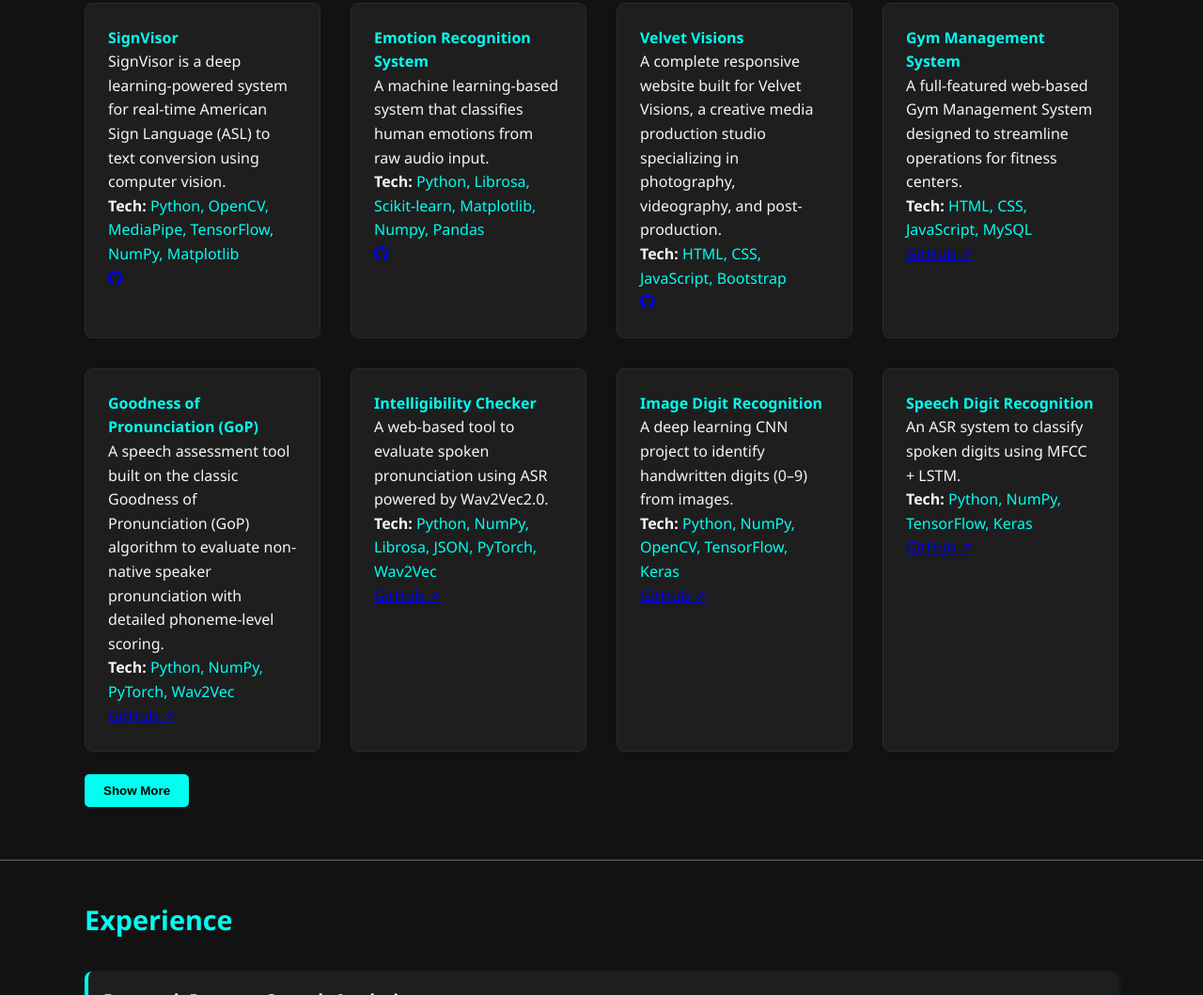
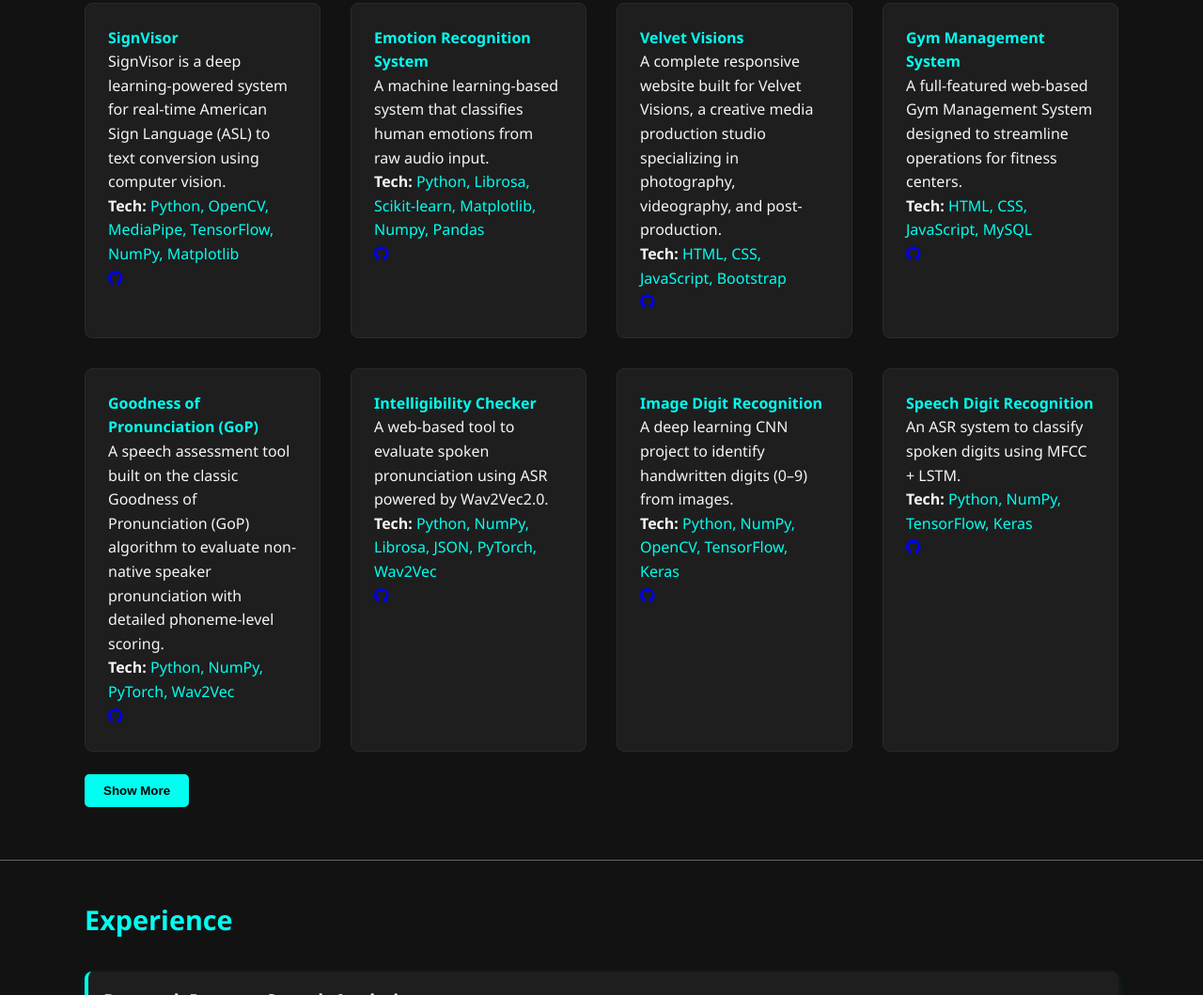
Before and after one commit to afran-263/Portfolio-web, a plain HTML site: page index.html in a window 1280 px wide. Shown: the part 750-1809 px from the top of the page at 94% size. Drawn offline with Linux system fonts and the light colour scheme.

Commit message:
Update index.html

```diff
--- a/index.html
+++ b/index.html
@@ -88,35 +88,35 @@
         <h4>Gym Management System</h4>
         <p>A full-featured web-based Gym Management System designed to streamline operations for fitness centers.</p>
         <p><strong>Tech:</strong> <span>HTML, CSS, JavaScript, MySQL</span></p>
-        <a href="https://github.com/afran-263/Gym-management-system" class="project-link">GitHub ↗</a>
+        <a href="https://github.com/afran-263/Gym-management-system" target="_blank" aria-label="GitHub"><i class="fab fa-github"></i></a>
       </div>
 
       <div class="card hidden-on-mobile">
         <h4>Goodness of Pronunciation (GoP)</h4>
         <p>A speech assessment tool built on the classic Goodness of Pronunciation (GoP) algorithm to evaluate non-native speaker pronunciation with detailed phoneme-level scoring.</p>
         <p><strong>Tech:</strong> <span>Python, NumPy, PyTorch, Wav2Vec</span></p>
-        <a href="https://github.com/afran-263/Goodness-of-Pronunciation" class="project-link">GitHub ↗</a>
+        <a href="https://github.com/afran-263/Goodness-of-Pronunciation" target="_blank" aria-label="GitHub"><i class="fab fa-github"></i></a>
       </div>
 
       <div class="card hidden-on-mobile">
         <h4>Intelligibility Checker</h4>
         <p>A web-based tool to evaluate spoken pronunciation using ASR powered by Wav2Vec2.0.</p>
         <p><strong>Tech:</strong><span> Python, NumPy, Librosa, JSON, PyTorch, Wav2Vec</span></p>
-        <a href="https://github.com/afran-263/Intelligibility-Checker" class="project-link">GitHub ↗</a>
+        <a href="https://github.com/afran-263/Intelligibility-Checker" target="_blank" aria-label="GitHub"><i class="fab fa-github"></i></a>
       </div>
 
       <div class="card hidden-on-mobile">
         <h4>Image Digit Recognition</h4>
         <p>A deep learning CNN project to identify handwritten digits (0–9) from images.</p>
         <p><strong>Tech:</strong> <span>Python, NumPy, OpenCV, TensorFlow, Keras</span></p>
-        <a href="https://github.com/afran-263/Image_digit_recognition" class="project-link">GitHub ↗</a>
+        <a href="https://github.com/afran-263/Image_digit_recognition" target="_blank" aria-label="GitHub"><i class="fab fa-github"></i></a>
       </div>
 
       <div class="card hidden-on-mobile">
         <h4>Speech Digit Recognition</h4>
         <p>An ASR system to classify spoken digits using MFCC + LSTM.</p>
         <p><strong>Tech:</strong> <span>Python, NumPy, TensorFlow, Keras</span></p>
-        <a href="https://github.com/afran-263/Digit-Automated-Speech-Recognition.git" class="project-link">GitHub ↗</a>
+        <a href="https://github.com/afran-263/Digit-Automated-Speech-Recognition.git" target="_blank" aria-label="GitHub"><i class="fab fa-github"></i></a>
       </div>
 
     </div>
```
